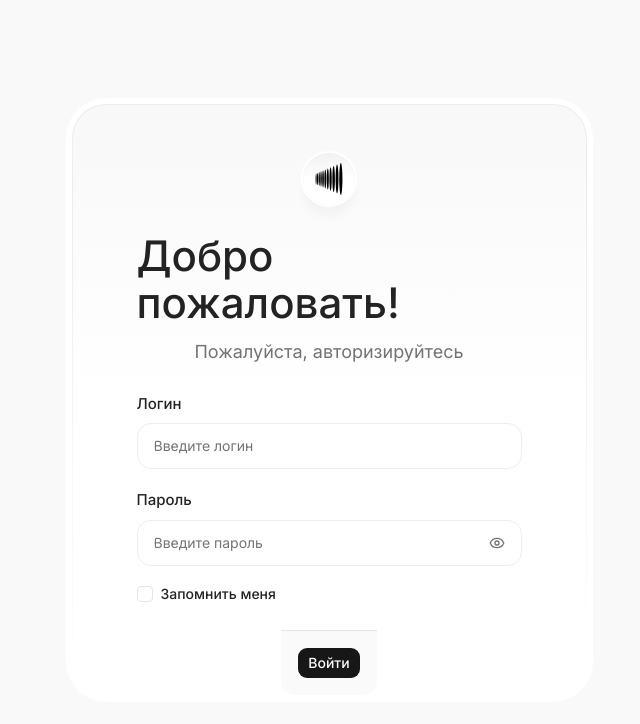
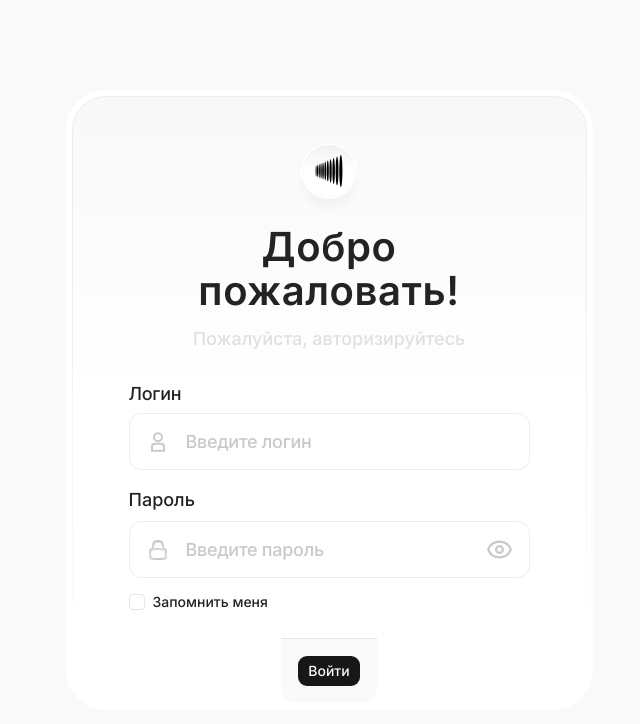
Before and after one commit to kruglyakov-ak/aiti-guru-test, a React (Vite) app: page /login in a window 1280 px wide. Shown: the top 724 px of the page, without its empty margins (311-951 px from the left). Built offline with nearby package versions, Linux system fonts and the light colour scheme.

Commit message:
feat: add styles

```diff
--- a/src/features/auth/ui/LoginForm.tsx
+++ b/src/features/auth/ui/LoginForm.tsx
@@ -9,6 +9,8 @@ import { useAppDispatch } from "@/shared/store/hooks";
 import { setToken } from "@/features/auth/model/authSlice";
 import { getErrorMessage } from "@/shared/lib/errors/getErrorMessage";
 import LogoIcon from "@/shared/assets/images/logo.svg?react";
+import LockIcon from "@/shared/assets/images/lock.svg?react";
+import UserIcon from "@/shared/assets/images/user.svg?react";
 
 import {
   Card,
@@ -65,25 +67,28 @@ export const LoginForm = () => {
           </div>
 
           <CardHeader className="w-full flex flex-col items-center gap-3">
-            <CardTitle className="text-[42px] font-600 leading-[110%]">
+            <CardTitle className="text-[#232323] text-center text-[32px] sm:text-[40px] font-semibold leading-[110%] tracking-[0.6px]">
               Добро пожаловать!
             </CardTitle>
-            <CardDescription className="text-[18px] font-500 leading-[150%] color-[#E0E0E0]">
+            <CardDescription className="text-[#E0E0E0] text-center text-[18px] font-medium leading-[150%]">
               Пожалуйста, авторизируйтесь
             </CardDescription>
           </CardHeader>
 
-          <CardContent className="w-full">
+          <CardContent className="flex flex-col gap-5 w-full px-2">
             <form id="login-form" onSubmit={form.handleSubmit(onSubmit)}>
-              <FieldGroup>
+              <FieldGroup className="flex flex-col gap-4 w-full">
                 {/* Username */}
                 <Controller
                   name="username"
                   control={form.control}
                   render={({ field, fieldState }) => (
-                    <Field data-invalid={fieldState.invalid}>
+                    <Field
+                      data-invalid={fieldState.invalid}
+                      className="flex flex-col gap-1.5"
+                    >
                       <FieldLabel
-                        className="text-[15px] font-500 leading-[150%]"
+                        className="text-[#232323] text-[18px] font-medium leading-[150%] tracking-[-0.27px]"
                         htmlFor="username"
                       >
                         Логин
@@ -94,6 +99,8 @@ export const LoginForm = () => {
                         placeholder="Введите логин"
                         disabled={isLoading}
                         autoComplete="username"
+                        clearable
+                        leftIcon={<UserIcon />}
                       />
                       {fieldState.invalid && (
                         <FieldError errors={[fieldState.error]} />
@@ -109,7 +116,7 @@ export const LoginForm = () => {
                   render={({ field, fieldState }) => (
                     <Field data-invalid={fieldState.invalid}>
                       <FieldLabel
-                        className="text-[15px] font-500 leading-[150%]"
+                        className="text-[18px] font-500 leading-[150%]"
                         htmlFor="password"
                       >
                         Пароль
@@ -121,6 +128,7 @@ export const LoginForm = () => {
                         placeholder="Введите пароль"
                         disabled={isLoading}
                         autoComplete="current-password"
+                        leftIcon={<LockIcon />}
                       />
                       {fieldState.invalid && (
                         <FieldError errors={[fieldState.error]} />
--- a/src/shared/ui/inputField.tsx
+++ b/src/shared/ui/inputField.tsx
@@ -1,12 +1,12 @@
-import { useState } from "react"
-import { Input } from "./input"
-import { cn } from "@/shared/lib/css"
-import { Eye, EyeOff, X } from "lucide-react"
+import { useState } from "react";
+import { Input } from "./input";
+import { cn } from "@/shared/lib/css";
+import { Eye, EyeOff, X } from "lucide-react";
 
 type InputFieldProps = React.ComponentProps<"input"> & {
-  leftIcon?: React.ReactNode
-  clearable?: boolean
-}
+  leftIcon?: React.ReactNode;
+  clearable?: boolean;
+};
 
 function InputField({
   className,
@@ -17,36 +17,36 @@ function InputField({
   onChange,
   ...props
 }: InputFieldProps) {
-  const [internalValue, setInternalValue] = useState(value ?? "")
-  const [showPassword, setShowPassword] = useState(false)
+  const [internalValue, setInternalValue] = useState(value ?? "");
+  const [showPassword, setShowPassword] = useState(false);
 
-  const isControlled = value !== undefined
-  const currentValue = isControlled ? value : internalValue
+  const isControlled = value !== undefined;
+  const currentValue = isControlled ? value : internalValue;
 
-  const isPassword = type === "password"
-  const inputType = isPassword ? (showPassword ? "text" : "password") : type
+  const isPassword = type === "password";
+  const inputType = isPassword ? (showPassword ? "text" : "password") : type;
 
   const handleChange = (e: React.ChangeEvent<HTMLInputElement>) => {
-    if (!isControlled) setInternalValue(e.target.value)
-    onChange?.(e)
-  }
+    if (!isControlled) setInternalValue(e.target.value);
+    onChange?.(e);
+  };
 
   const handleClear = () => {
-    if (!isControlled) setInternalValue("")
+    if (!isControlled) setInternalValue("");
     onChange?.({
       target: { value: "" },
-    } as React.ChangeEvent<HTMLInputElement>)
-  }
+    } as React.ChangeEvent<HTMLInputElement>);
+  };
 
   return (
     <div
       className={cn(
-        "flex items-center gap-3 rounded-xl border border-[#EDEDED] bg-white px-4 py-3 focus-within:border-ring transition",
-        className
+        "flex items-center px-4 py-3.5 rounded-[12px] border-[1.5px] border-[#EDEDED] bg-white",
+        className,
       )}
     >
       {leftIcon && (
-        <div className="text-muted-foreground shrink-0">
+        <div className="w-6 h-6 mr-1.5 shrink-0 flex flex-col items-center justify-center gap-0.5">
           {leftIcon}
         </div>
       )}
@@ -56,16 +56,16 @@ function InputField({
         type={inputType}
         value={currentValue}
         onChange={handleChange}
-        className="border-0 bg-transparent p-0 h-auto focus-visible:ring-0"
+        className="flex-1 text-[#232323] font-medium leading-[150%] tracking-[-0.27px] outline-none bg-transparent placeholder:text-[#C9C9C9] border-2 h-6.75 text-[18px] md:text-[18px] border-none focus-visible:border-none focus-visible:ring-0"
       />
 
       {clearable && !!currentValue && !isPassword && (
         <button
           type="button"
           onClick={handleClear}
-          className="text-muted-foreground hover:text-foreground transition"
+          className="text-muted-foreground hover:text-foreground transition cursor-pointer ml-1.5"
         >
-          <X size={16} />
+          <X size={27} color="#C9C9C9" />
         </button>
       )}
 
@@ -73,13 +73,13 @@ function InputField({
         <button
           type="button"
           onClick={() => setShowPassword((p) => !p)}
-          className="text-muted-foreground hover:text-foreground transition"
+          className="text-muted-foreground hover:text-foreground transition cursor-pointer ml-1.5"
         >
-          {showPassword ? <EyeOff size={16} /> : <Eye size={16} />}
+          {showPassword ? <EyeOff size={27} color="#C9C9C9" /> : <Eye size={27} color="#C9C9C9" />}
         </button>
       )}
     </div>
-  )
+  );
 }
 
-export { InputField }
+export { InputField };
```
Also changed, not shown: src/shared/assets/images/lock.svg (added), src/shared/assets/images/user.svg (added).
